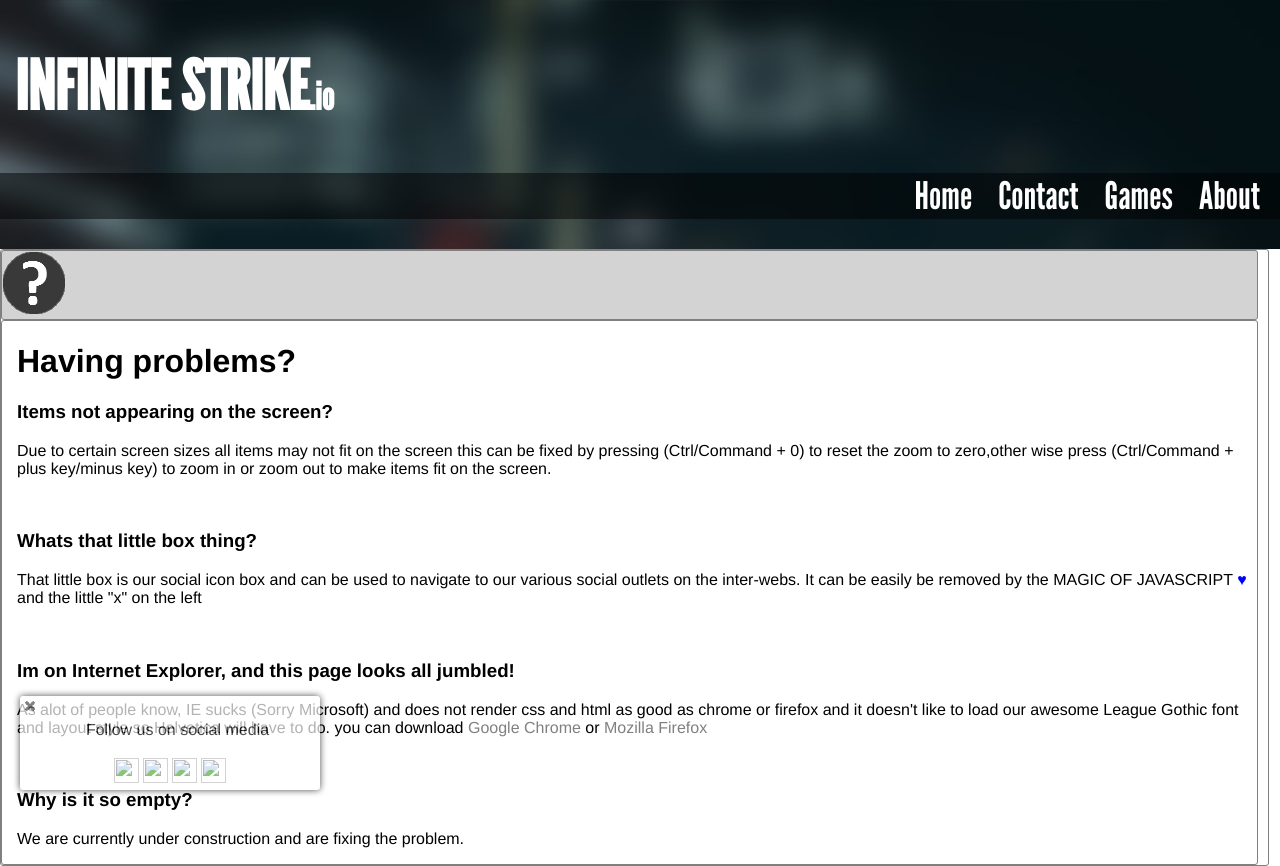
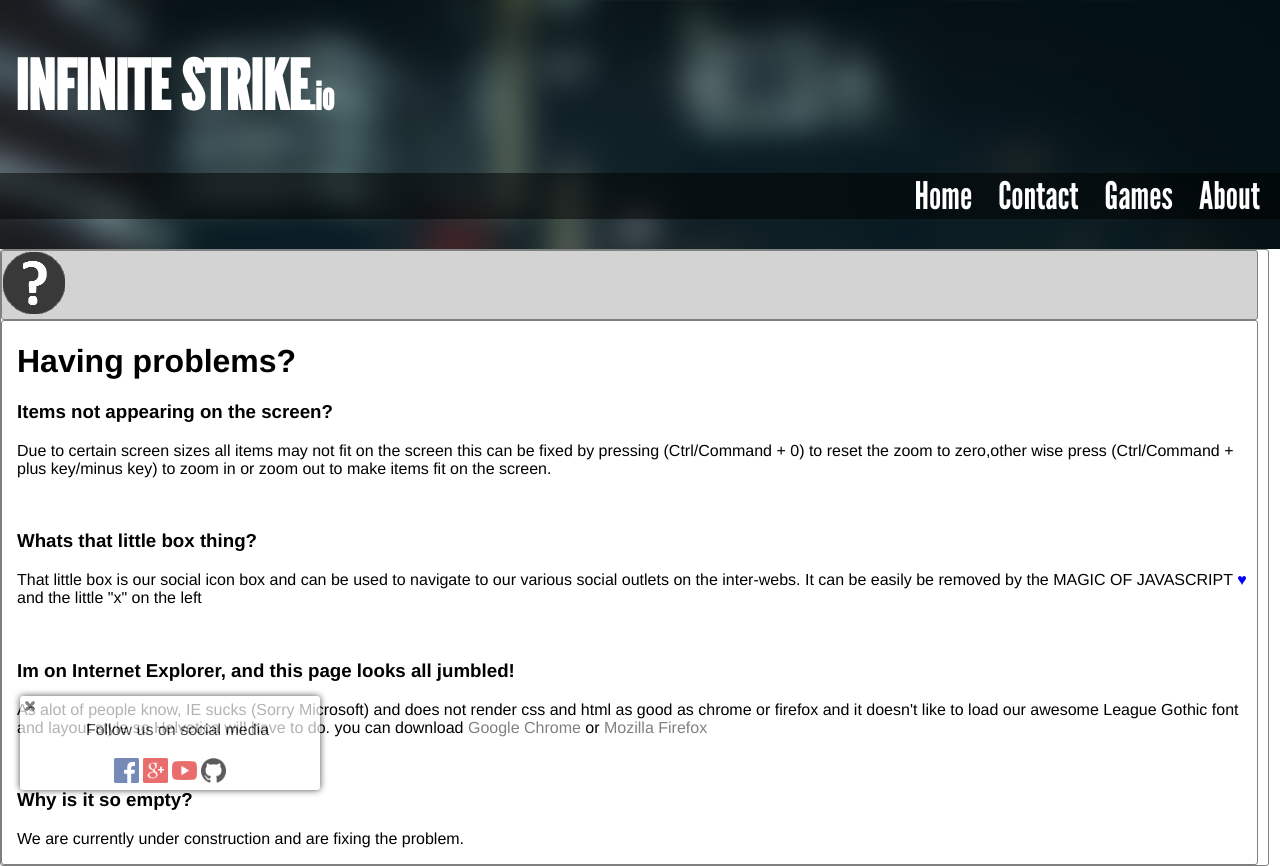
Before and after one commit to InfiniteStrikeLtd/InfiniteStrikeLtd.github.io, a plain HTML site: page Support/support.html in a window 1280 px wide. Drawn offline with nearby package versions, Linux system fonts and the light colour scheme; files whose address does not match are found by name.

Commit message:
fied image error in support

```diff
--- a/Support/support.html
+++ b/Support/support.html
@@ -80,10 +80,10 @@
         <table style = "margin-top:10px;">
             <tr>
 
-                <td><a href = "http://www.facebook.com" target="_blank"><img src = "Img/soc_facebook.png" width = 25px height = 25px /></a></td>
-                <td><a href = "http://plus.google.com" target="_blank"><img src = "Img/soc_googleplus.png" width = 25px height = 25px /></a></td>
-                <td><a href = "http://www.youtube.com" target="_blank"><img src = "Img/soc_youtube.png" width = 25px height = 25px /></a></td>
-                <td><a href = "http://www.github.com" target="_blank"><img src = "Img/GitHub-Mark-120px-plus.png" width = 25px height = 25px /></a></td>
+                <td><a href = "http://www.facebook.com" target="_blank"><img src = "../Img/soc_facebook.png" width = 25px height = 25px /></a></td>
+                <td><a href = "http://plus.google.com" target="_blank"><img src = "../Img/soc_googleplus.png" width = 25px height = 25px /></a></td>
+                <td><a href = "http://www.youtube.com" target="_blank"><img src = "../Img/soc_youtube.png" width = 25px height = 25px /></a></td>
+                <td><a href = "http://www.github.com" target="_blank"><img src = "../Img/GitHub-Mark-120px-plus.png" width = 25px height = 25px /></a></td>
             </tr>
 
         </table>
```
